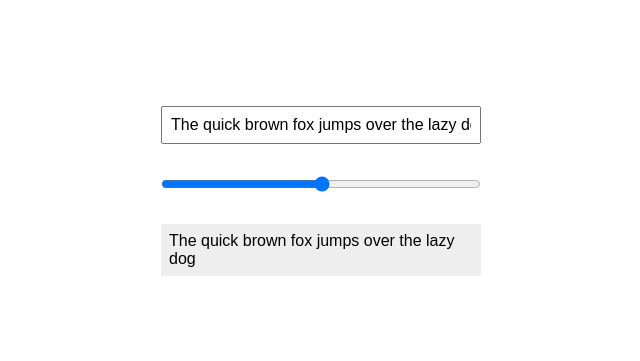
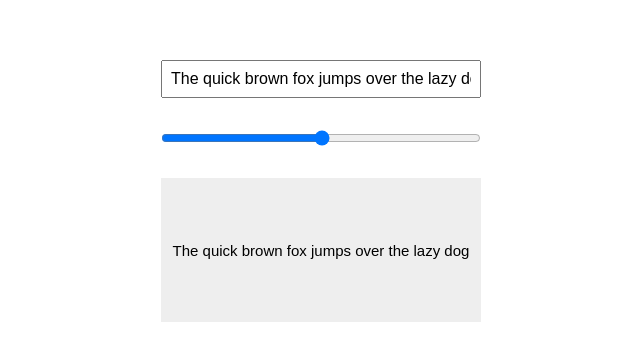
Before and after one commit to hnrysmth/text-fit, a website: page index.html in a window 1280 px wide. Shown: the part 209-570 px from the top of the page, without its empty margins (319-959 px from the left). Drawn offline with nearby package versions, Linux system fonts and the light colour scheme.

Commit message:
Build a rough solution

```diff
--- a/index.js
+++ b/index.js
@@ -5,18 +5,47 @@ document.addEventListener('DOMContentLoaded', () => {
 
   const originalWidth = output.clientWidth;
 
-  const copyInput = () => output.textContent = input.value;
+  const updateOutputText = () => {
+    output.textContent = input.value;
+  };
 
-  const updateSize = () => {
+  const updateOutputWidth = () => {
     const sizeMultiplier = slider.value / 100;
     const newWidth = originalWidth * sizeMultiplier;
     output.style.width = `${newWidth}px`;
   };
 
-  input.addEventListener('keyup', copyInput);
-  slider.addEventListener('input', updateSize);
+  const updateOutputFontSize = () => {
+    const style = getComputedStyle(output);
+    let fontSize = 1;
 
-  copyInput();
+    for (let i = 1; i <= 900; i++) {
+      fontSize = i;
+      output.style.fontSize = `${fontSize}px`;
+
+      const hasBurstHorizontally = output.scrollWidth > output.clientWidth;
+      const hasBurstVertically = output.scrollHeight > output.clientHeight;
+
+      if (hasBurstHorizontally || hasBurstVertically) {
+        fontSize -= 1;
+        output.style.fontSize = `${fontSize}px`;
+        break;
+      }
+    }
+  };
+
+  input.addEventListener('keyup', () => {
+    updateOutputText();
+    updateOutputFontSize();
+  });
+
+  slider.addEventListener('input', () => {
+    updateOutputWidth();
+    updateOutputFontSize();
+  });
+
+  updateOutputText();
+  updateOutputFontSize();
 
   console.log('go!', input, slider, output);
 });
--- a/style.css
+++ b/style.css
@@ -10,7 +10,7 @@ body {
 .page {
   display: flex;
   flex-direction: column;
-  width: 20em;
+  width: 320px;
   max-width: 90vw;
 }
 
@@ -25,4 +25,11 @@ body {
 
 .output {
   background: #EEEEEE;
+  font-size: 16px;
+  height: 128px;
+  overflow: hidden;
+  white-space: nowrap;
+  display: flex;
+  align-items: center;
+  justify-content: center;
 }
```
